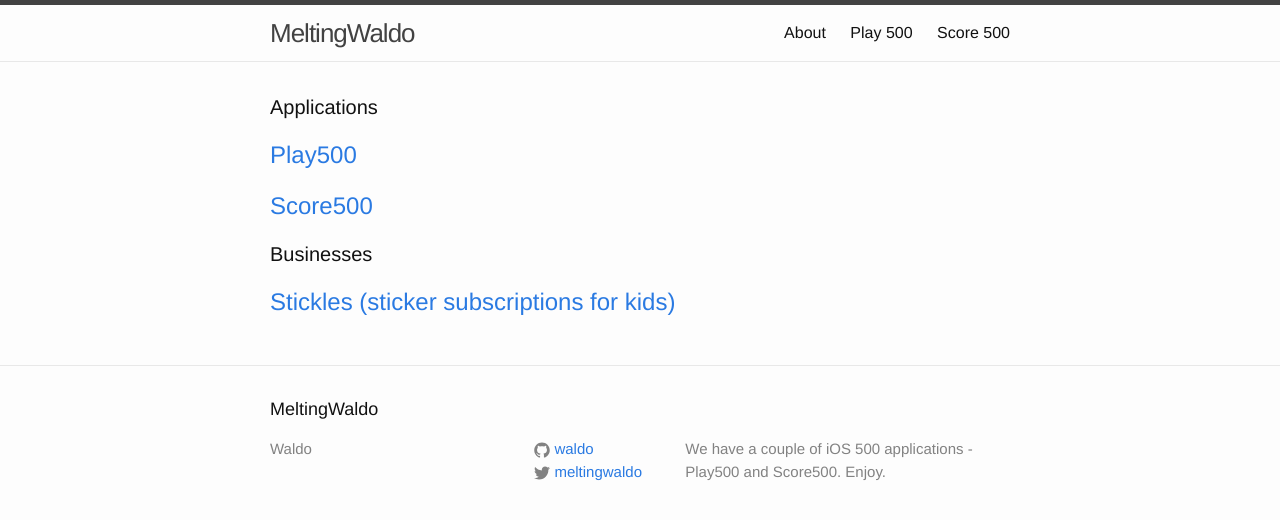
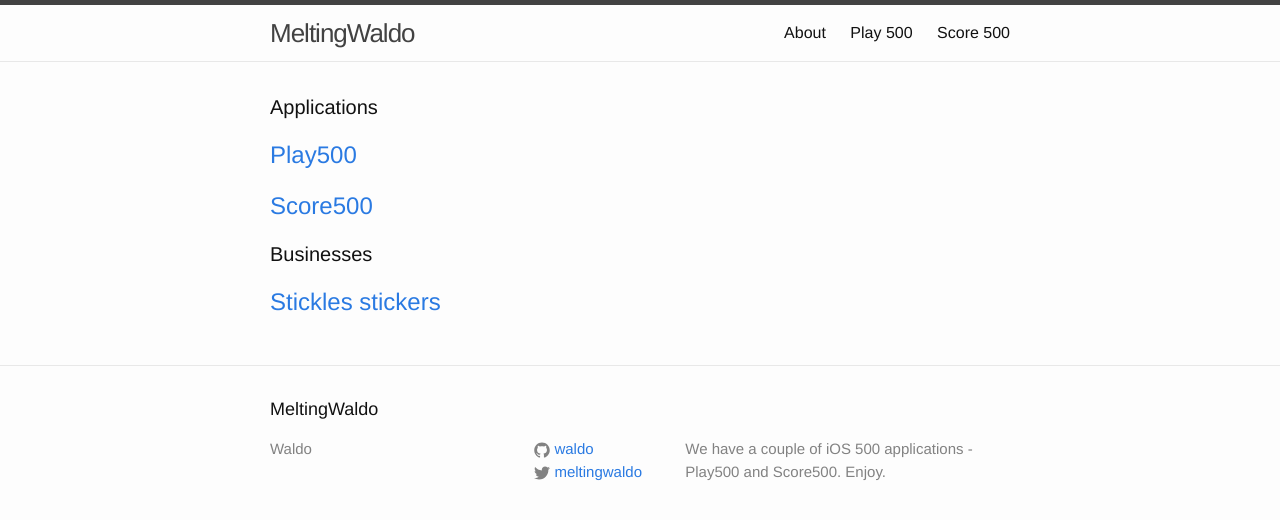
Before and after one commit to waldo/MeltingWaldo, a Jekyll site: the page built from index.html, in a window 1280 px wide. Shown: the top 520 px of the page. Built offline with Jekyll 4.4.1, drawn with Linux system fonts in a browser that asks for light colours.

Commit message:
Updates Stickles link text

```diff
--- a/index.html
+++ b/index.html
@@ -13,6 +13,6 @@ layout: default
     </h2>
   <h1 class="page-heading">Businesses</h1>
     <h2>
-      <a class="page-link" href="https://www.stickles.com.au">Stickles (sticker subscriptions for kids)</a>
+      <a class="page-link" href="https://www.stickles.com.au">Stickles stickers</a>
     </h2>
 </div>
```
